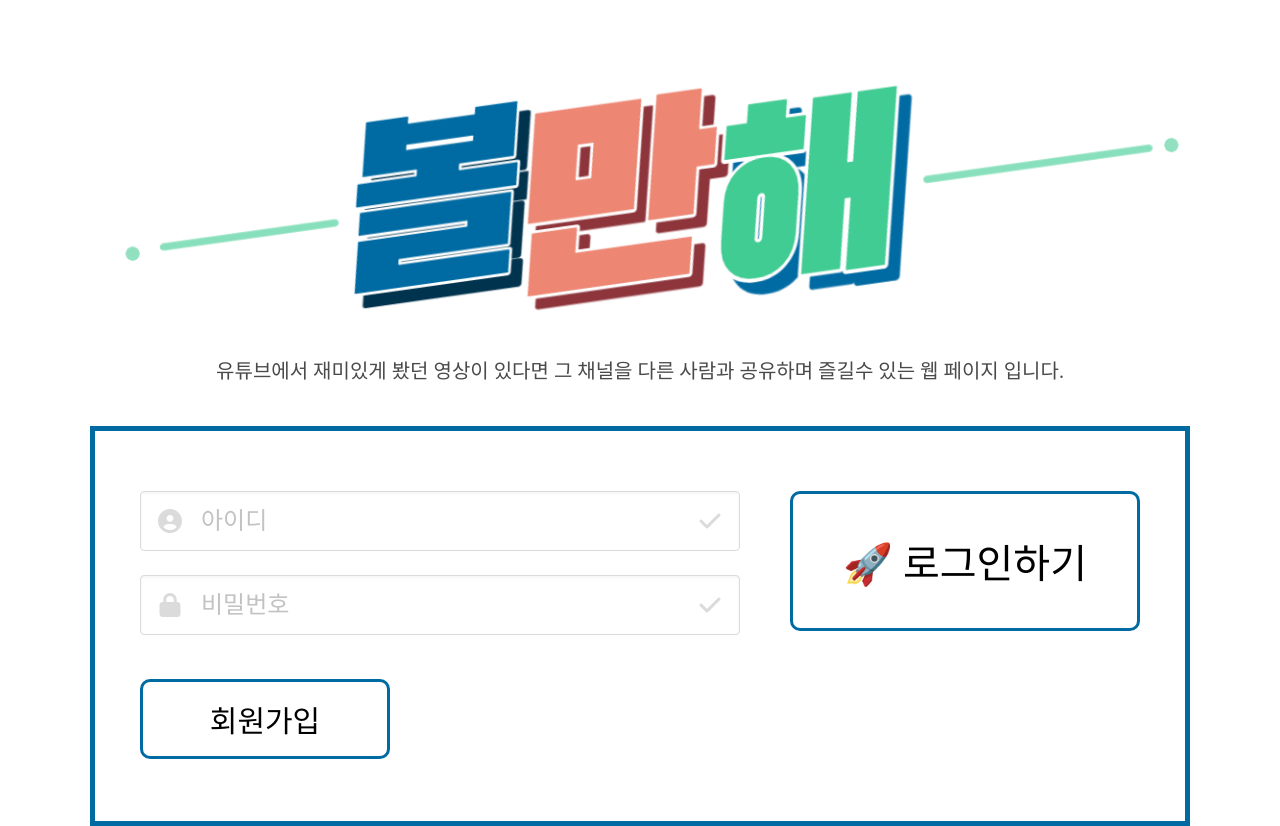
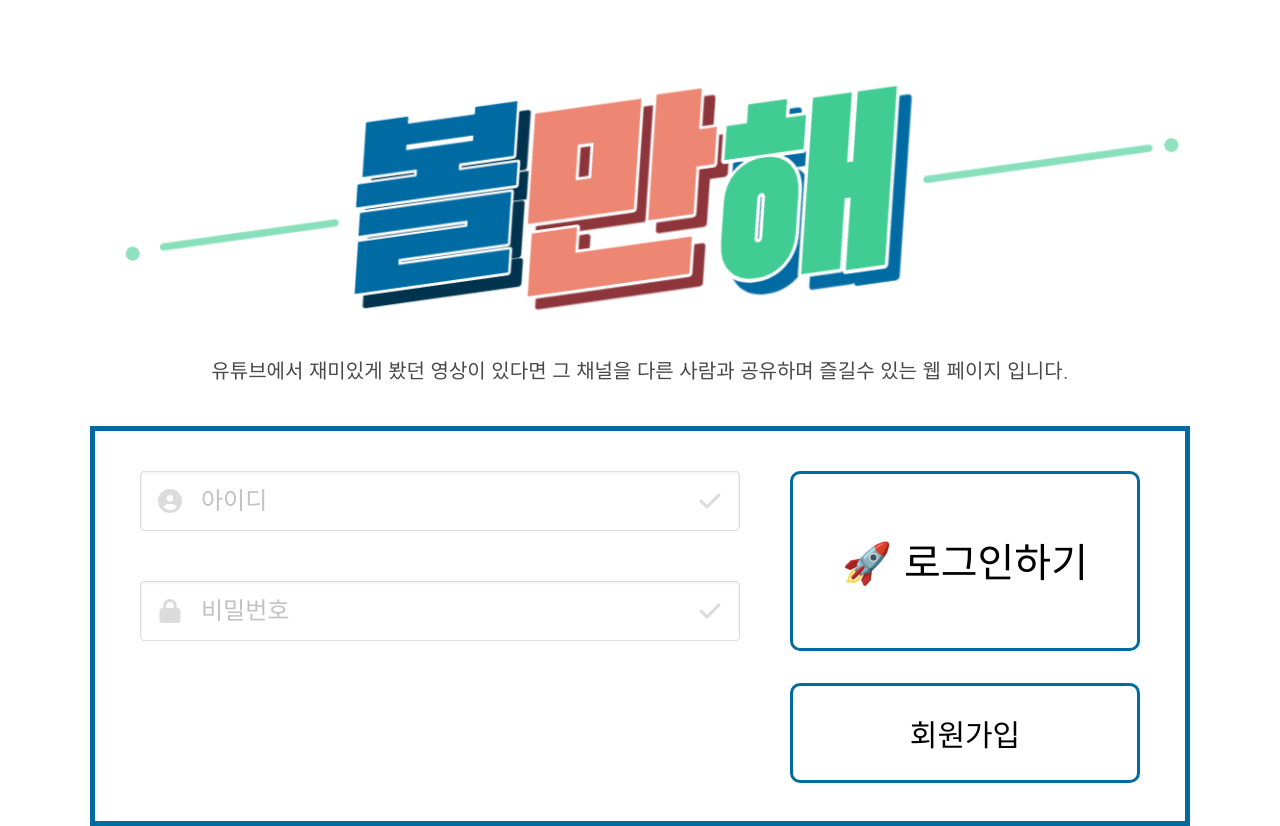
Before and after one commit to do-eun/-worth-seeing-, a Flask app: template templates/login.html in a window 1280 px wide. Run offline with Flask 2, Linux system fonts and the light colour scheme; the template is opened without the code that fills it, so the values that code supplies are empty; some libraries are stand-ins or nearby versions; some web fonts are replaced.

Commit message:
Add files via upload

```diff
--- a/static/login.css
+++ b/static/login.css
@@ -1,19 +1,14 @@
-@font-face {
-    font-family: 'MICEGothic Bold';
-    src: url('https://cdn.jsdelivr.net/gh/projectnoonnu/noonfonts_2206-01@1.0/MICEGothic Bold.woff2') format('woff2');
-    font-weight: 700;
-    font-style: normal;
+*{
+    font-family: 'Nanum Gothic', sans-serif;
 }
 
-@font-face {
-    font-family: 'SUIT-Medium';
-    src: url('https://cdn.jsdelivr.net/gh/projectnoonnu/noonfonts_suit@1.0/SUIT-Medium.woff2') format('woff2');
-    font-weight: normal;
-    font-style: normal;
+p {
+    padding-left: 60px;
+    margin-top: 5px;
 }
 
 button {
-    font-family: 'SUIT-Medium';
+    font-family: 'Jua', sans-serif;
 
     background-color: white;
 
@@ -43,8 +38,6 @@ button:hover{
     font-size: 20px;
     text-align: center;
     margin-bottom: 40px;
-
-    font-family: 'MICEGothic Bold';
 }
 
 .login_box {
@@ -65,7 +58,7 @@ button:hover{
     width: 1000px;
     height: 200px;
 
-    margin: 60px auto 0 auto;
+    margin: 40px auto 30px auto;
 
     display: flex;
     flex-direction: row;
@@ -74,12 +67,14 @@ button:hover{
 
 .login_input{
     width: 600px;
-    height: 50px;
+    height: 180px;
 }
 
-#input_id{
-    margin-bottom: 20px;
+
+#pw_box {
+    margin-top: 50px;
 }
+
 
 .login_option {
     width: 1000px;
@@ -90,27 +85,26 @@ button:hover{
     display: flex;
     flex-direction: row;
     justify-content: space-between;
-
-    margin-right: auto;
 }
 
 .login_btn {
     width: 350px;
-    height: 140px;
+    height: 180px;
 
     font-size: 40px;
 }
 
 .signup_btn {
-    width: 250px;
-    height: 80px;
+    margin-left: auto;
+    width: 350px;
+    height: 100px;
 
     font-size: 30px;
 }
 
-.search_btn {
-    width: 450px;
-    height: 80px;
+/*.search_btn {*/
+/*    width: 450px;*/
+/*    height: 80px;*/
 
-    font-size: 30px;
-}
+/*    font-size: 30px;*/
+/*}*/
```
Also changed, not shown: static/sign_up.css (added, +119 -0 lines).
